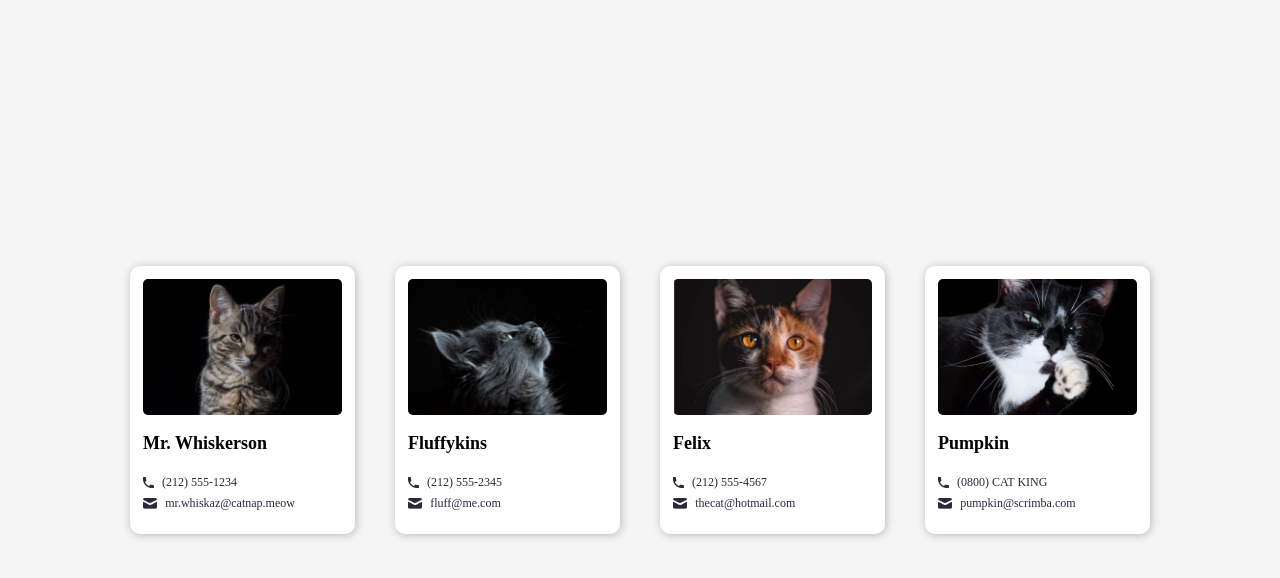
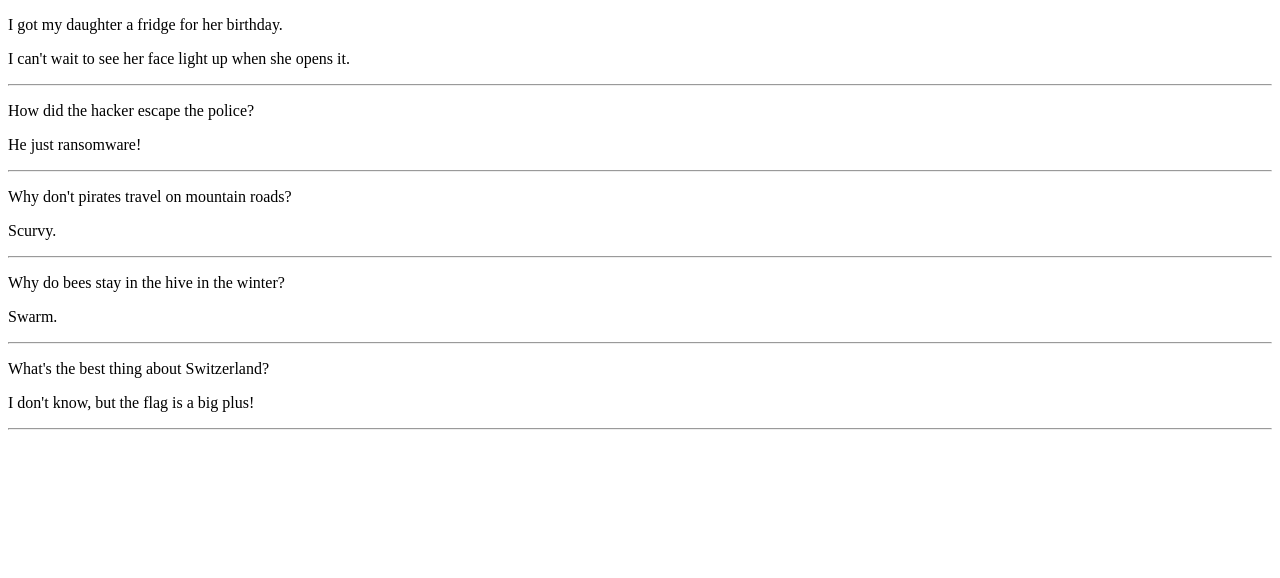
Before and after one commit to Halcyon666/react-daily-learn, a React (Vite) app: page / in a window 1280 px wide. Shown: the top 578 px of the page. Built offline with nearby package versions, Linux system fonts and the light colour scheme.

Commit message:
✅ Props practice

```diff
--- /dev/null
+++ b/src/challenge4.2/App.tsx
@@ -0,0 +1,31 @@
+/**
+ * Challenge: create a page that displays your favorite jokes
+ * - Create a Joke component in its own file.
+ * - Import and render 4-5 <Joke /> components
+ * - Each Joke should receive a "setup" prop and a "punchline" prop
+ *   and render those however you'd like
+ * - Use your favorite 2-part jokes (setup & punchline), or check
+ *   jokes.md file for some examples.
+ *
+ * EXTRA CREDIT:
+ * Some jokes are only a punchline with no setup:
+ *
+ * E.g.: "It’s hard to explain puns to kleptomaniacs because
+ * they always take things literally."
+ *
+ * If you don't pass in a "question" prop, how might you make it only
+ * show the punchline?
+ */
+
+import Joke from "./Joke";
+import { jokes } from "./JokerInfo";
+
+export default function App() {
+  return (
+    <div>
+      {jokes.map((joke) => (
+        <Joke key={joke.id} {...joke} />
+      ))}
+    </div>
+  );
+}
--- /dev/null
+++ b/src/challenge4.2/Joke.tsx
@@ -0,0 +1,11 @@
+import type JokeInfo from "./JokerInfo";
+
+export default function Joke({ setup, punchline }: JokeInfo) {
+  return (
+    <>
+      <p>{setup}</p>
+      <p>{punchline}</p>
+      <hr />
+    </>
+  );
+}
--- /dev/null
+++ b/src/challenge4.2/JokerInfo.ts
@@ -0,0 +1,33 @@
+export default interface JokeInfo {
+  id: number;
+  setup: string;
+  punchline: string;
+}
+
+export const jokes = [
+  {
+    id: 0,
+    setup: "I got my daughter a fridge for her birthday.",
+    punchline: "I can't wait to see her face light up when she opens it.",
+  },
+  {
+    id: 1,
+    setup: "How did the hacker escape the police?",
+    punchline: "He just ransomware!",
+  },
+  {
+    id: 2,
+    setup: "Why don't pirates travel on mountain roads?",
+    punchline: "Scurvy.",
+  },
+  {
+    id: 3,
+    setup: "Why do bees stay in the hive in the winter?",
+    punchline: "Swarm.",
+  },
+  {
+    id: 4,
+    setup: "What's the best thing about Switzerland?",
+    punchline: "I don't know, but the flag is a big plus!",
+  },
+];
--- /dev/null
+++ b/src/challenge4.2/index.css
@@ -0,0 +1,9 @@
+* {
+    box-sizing: border-box;
+}
+
+body {
+    margin: 0;
+    font-family: 'Inter', sans-serif;
+    background-color: whitesmoke;
+}
--- a/src/main.tsx
+++ b/src/main.tsx
@@ -1,6 +1,6 @@
 import { StrictMode } from "react";
 import { createRoot } from "react-dom/client";
-import App from "./challenge4.1/App.tsx";
+import App from "./challenge4.2/App";
 
 createRoot(document.getElementById("root")!).render(
   <StrictMode>
```
Also changed, not shown: src/challenge4.2/jokes.md (added, +22 -0 lines).
